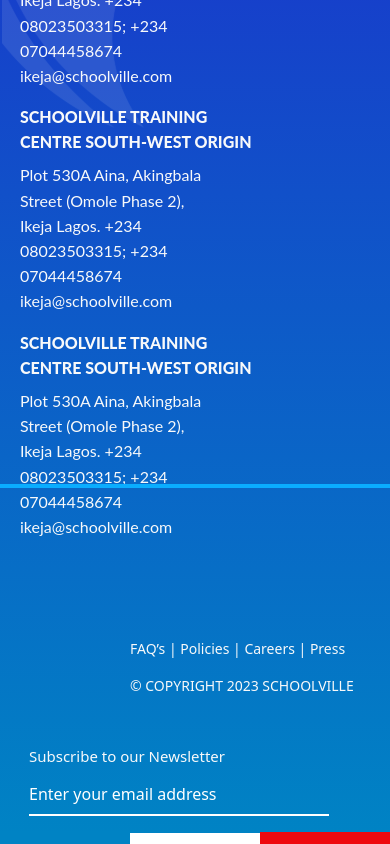
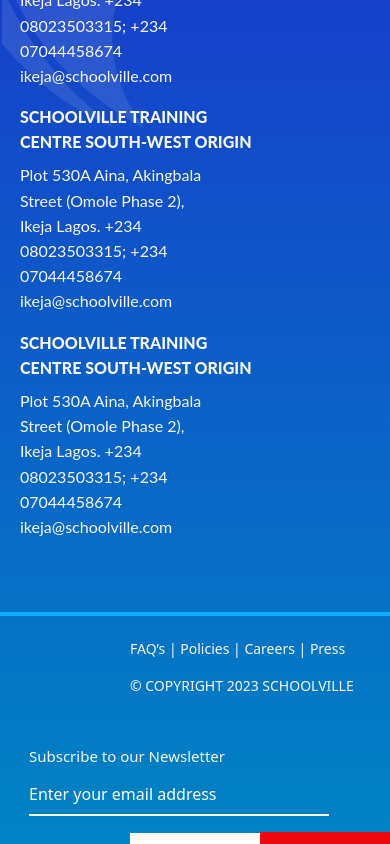
Before and after one commit to NwekeFavour/schoolville-webapp, a React (Vite) app: page / in a window 390 px wide. Shown: the part 7316-8160 px from the top of the page. Built offline with nearby package versions, Linux system fonts and the light colour scheme.

Commit message:
Last commit

```diff
--- a/src/components/header/head.css
+++ b/src/components/header/head.css
@@ -1342,7 +1342,7 @@
 
     .HeightOne{
         position: relative;
-        top: 55rem;
+        top: 63rem;
     }
 
     .FooterEnd{
```
